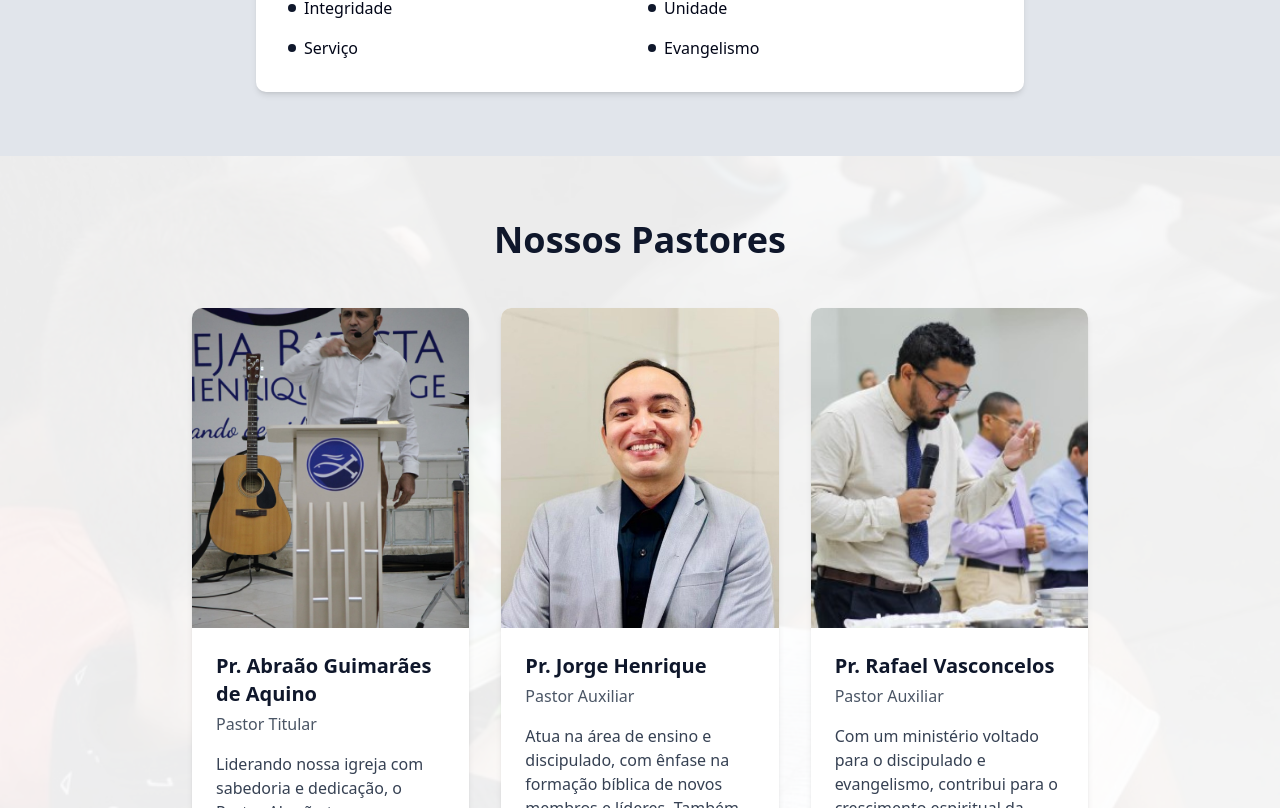
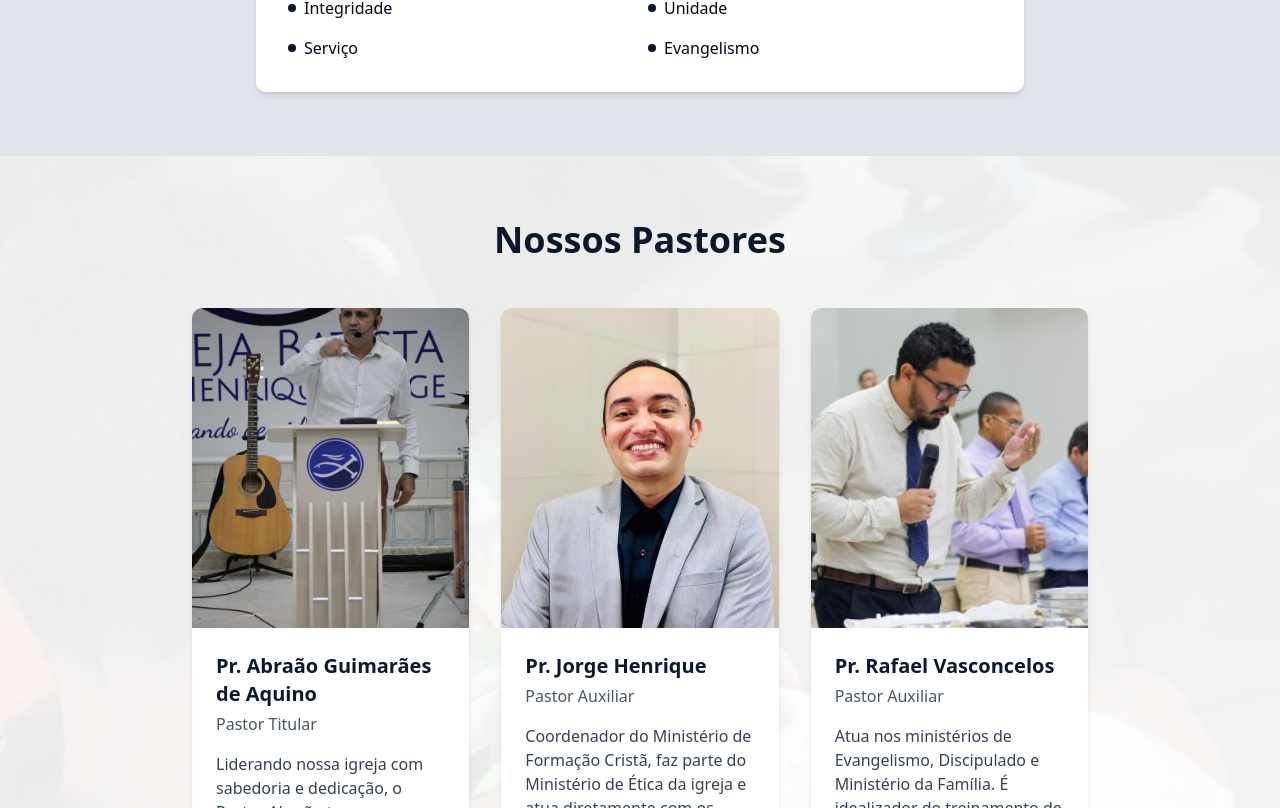
Before and after one commit to Ericsilvaa/ibhj-public-site, a Next.js app: page /quem-somos in a window 1280 px wide. Shown: the part 1992-2800 px from the top of the page. Built offline with nearby package versions, Linux system fonts and the light colour scheme; a web font is replaced by a local one.

Commit message:
docs: atualiza biografias e descrições dos pastores

```diff
--- a/constants/pastors.ts
+++ b/constants/pastors.ts
@@ -1,5 +1,3 @@
-// constants/pastores.ts
-
 export interface PastorProfile {
   name: string;
   role: string;
@@ -19,14 +17,14 @@ export const PASTORES_IBHJ: PastorProfile[] = [
     name: "Pr. Jorge Henrique",
     role: "Pastor Auxiliar",
     image: "/images/pessoas/pastor-jorge.jpg",
-    bio: "Atua na área de ensino e discipulado, com ênfase na formação bíblica de novos membros e líderes. Também lidera os jovens e o podcast da igreja.",
+    bio: "Coordenador do Ministério de Formação Cristã, faz parte do Ministério de Ética da igreja e atua diretamente com os jovens. Dedica-se especialmente ao ensino das Escrituras e à formação bíblica da igreja. É idealizador do treinamento de vocacionados da igreja.",
     delay: 0.1,
   },
   {
     name: "Pr. Rafael Vasconcelos",
     role: "Pastor Auxiliar",
     image: "/images/pessoas/pastor-rafael.jpg",
-    bio: "Com um ministério voltado para o discipulado e evangelismo, contribui para o crescimento espiritual da nossa comunidade.",
+    bio: "Atua nos ministérios de Evangelismo, Discipulado e Ministério da Família. É idealizador do treinamento de Aconselhamento Bíblico, tem ênfase especial em missões e acompanha o projeto Espaço Voar da igreja, contribuindo para o crescimento espiritual e o fortalecimento da comunidade.",
     delay: 0.2,
   },
 ];
```
